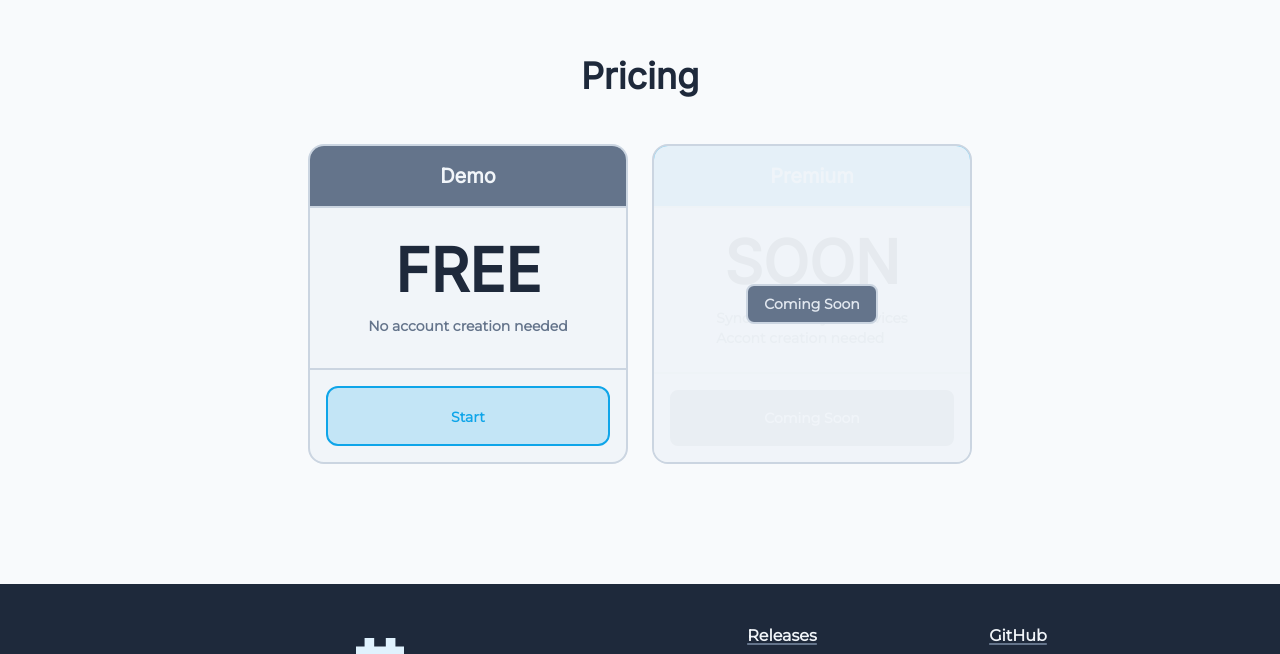
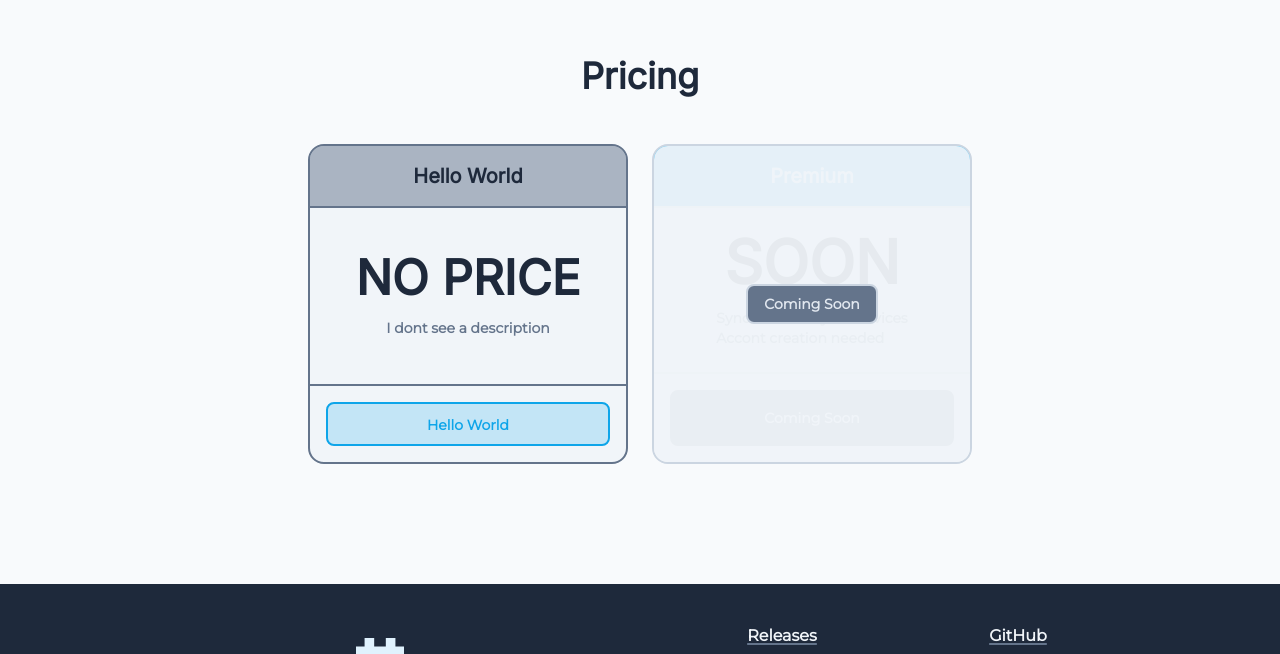
Before and after one commit to matovius/hashtype, a SvelteKit app: page / in a window 1280 px wide. Shown: the part 1536-2190 px from the top of the page. Built offline with nearby package versions, Linux system fonts and the light colour scheme; a web font is replaced by a local one.

Commit message:
Extract pricing card into a component

```diff
--- a/src/routes/+page.svelte
+++ b/src/routes/+page.svelte
@@ -1,4 +1,6 @@
 <script lang="ts">
+  import PricingCard from "./PricingCard.svelte";
+
   import Header from "../components/landing-page/Header.svelte";
   import Footer from "../components/landing-page/Footer.svelte";
 
@@ -90,12 +92,12 @@
           class="w-full flex gap-6 flex-wrap py-6 justify-center items-center"
         >
           {#each features as feature}
-            <div
-              class="transition delay-200 w-80 h-40 p-4 flex flex-col gap-4 rounded-2xl border-2 bg-slate-100 dark:bg-slate-800 border-slate-300 dark:border-slate-600 hover:scale-110 hover:shadow-lg hover:shadow-slate-300 dark:hover:shadow-slate-950"
+            <article
+              class="transition w-80 h-40 p-4 flex flex-col gap-4 rounded-2xl border-2 border-slate-500 bg-slate-100 dark:bg-slate-900 hover:scale-110"
             >
               <Text as="h5">{feature.name}</Text>
               <Text as="p">{feature.description}</Text>
-            </div>
+            </article>
           {/each}
         </div>
       </div>
@@ -112,35 +114,7 @@
         <div
           class="w-full flex gap-6 flex-wrap py-6 justify-center items-center"
         >
-          <div
-            id="basic-card"
-            class="transition w-80 h-80 rounded-2xl flex flex-col border-2 border-slate-300 dark:border-slate-600 bg-slate-100 dark:bg-slate-800 overflow-hidden"
-          >
-            <div
-              class="p-4 border-b-2 border-slate-300 dark:-border-slate-600 bg-slate-500 dark:bg-slate-300 text-slate-100 dark:text-slate-800 flex justify-center items-center"
-            >
-              <Text as="h5">Demo</Text>
-            </div>
-            <div
-              class="p-4 h-full flex flex-col justify-center items-center gap-4"
-            >
-              <span class="text-6xl font-bold font-display">FREE</span>
-              <span class="text-sm font-semibold font-body text-slate-500"
-                >No account creation needed</span
-              >
-            </div>
-            <div
-              class="p-4 border-t-2 border-slate-300 dark:border-slate-600 flex justify-center items-center"
-            >
-              <LinkButton
-                link="/demo"
-                textLabel="Start"
-                width="container"
-                size="large"
-                variant="primary"
-              />
-            </div>
-          </div>
+          <PricingCard cardID="basic-pricing-card" variant="secondary" />
           <div
             inert
             id="premium-card"
--- /dev/null
+++ b/src/routes/PricingCard.svelte
@@ -0,0 +1,52 @@
+<script lang="ts">
+  import Text from "../components/typography/Text.svelte";
+  import LinkButton from "../components/buttons/LinkButton.svelte";
+
+  export let cardID: string;
+  export let variant: "primary" | "secondary" = "primary";
+  export let heading: string = "Hello World";
+  export let pricePoint: string = "No Price";
+  export let description: string = "I dont see a description";
+  export let detailsList: Array<string> = ["There", "Are", "No", "Details"];
+  export let ctaText: string = "Hello World";
+  export let ctaLink: string = "/";
+  export let ctaVariant: "primary" | "secondary" = "primary";
+
+  let cardVariant: string;
+  let cardHeader: string;
+  let cardFooter: string;
+
+  if (variant === "primary") {
+    cardVariant = "border-sky-500";
+    cardHeader = "border-sky-500 bg-sky-500/60 text-slate-100";
+    cardFooter = "border-sky-500";
+  } else if (variant === "secondary") {
+    cardVariant = "border-slate-500";
+    cardHeader = "border-slate-500 bg-slate-500/50";
+    cardFooter = "border-slate-500";
+  }
+</script>
+
+<div
+  id={cardID}
+  class={`transition w-80 aspect-square rounded-2xl flex flex-col border-2 overflow-hidden ${cardVariant} bg-slate-100 dark:bg-slate-900`}
+>
+  <div class={`py-4 border-b-2 flex justify-center items-center ${cardHeader}`}>
+    <Text as="h5">{heading}</Text>
+  </div>
+  <div class="p-4 h-full flex flex-col justify-center items-center gap-4">
+    <span class="text-5xl uppercase font-bold font-display">{pricePoint}</span>
+    <span class="text-sm font-semibold font-body text-slate-500"
+      >{description}</span
+    >
+  </div>
+  <div class={`p-4 border-t-2 ${cardFooter} flex justify-center items-center`}>
+    <LinkButton
+      link={ctaLink}
+      textLabel={ctaText}
+      width="container"
+      size="medium"
+      variant={ctaVariant}
+    />
+  </div>
+</div>
```
